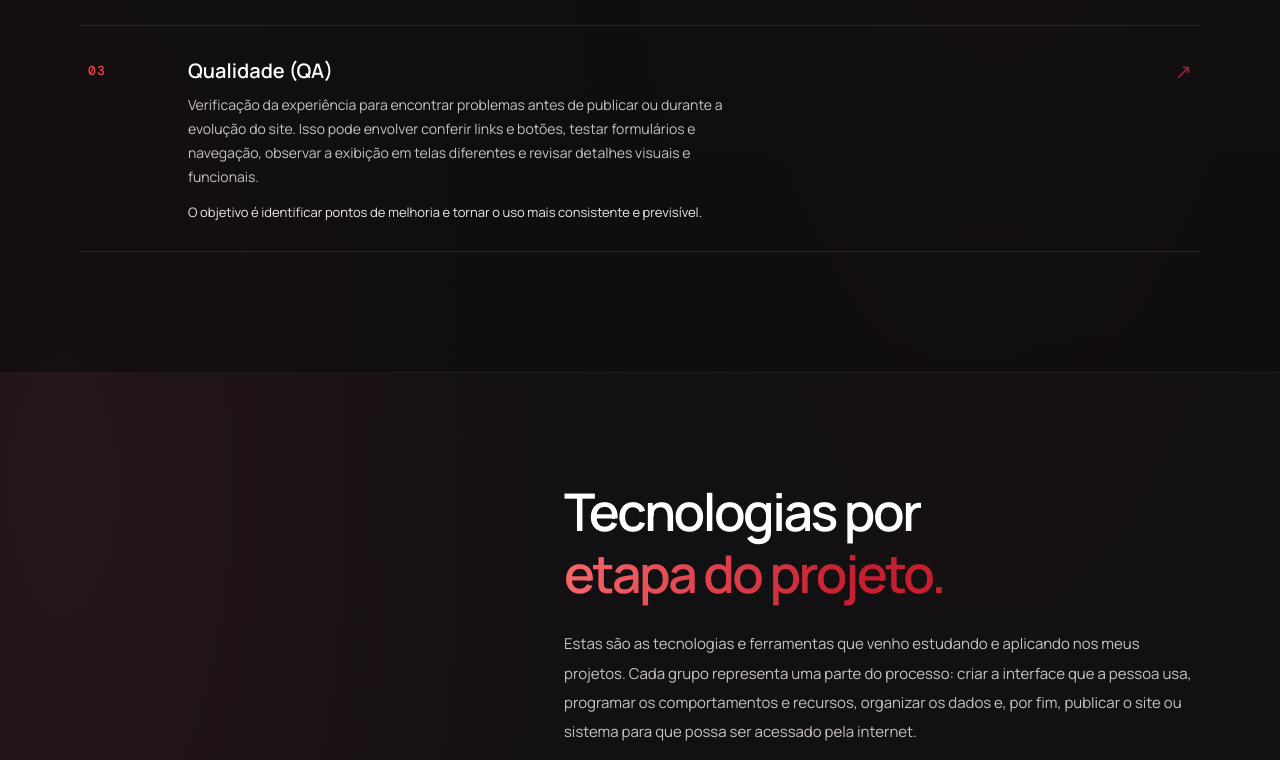
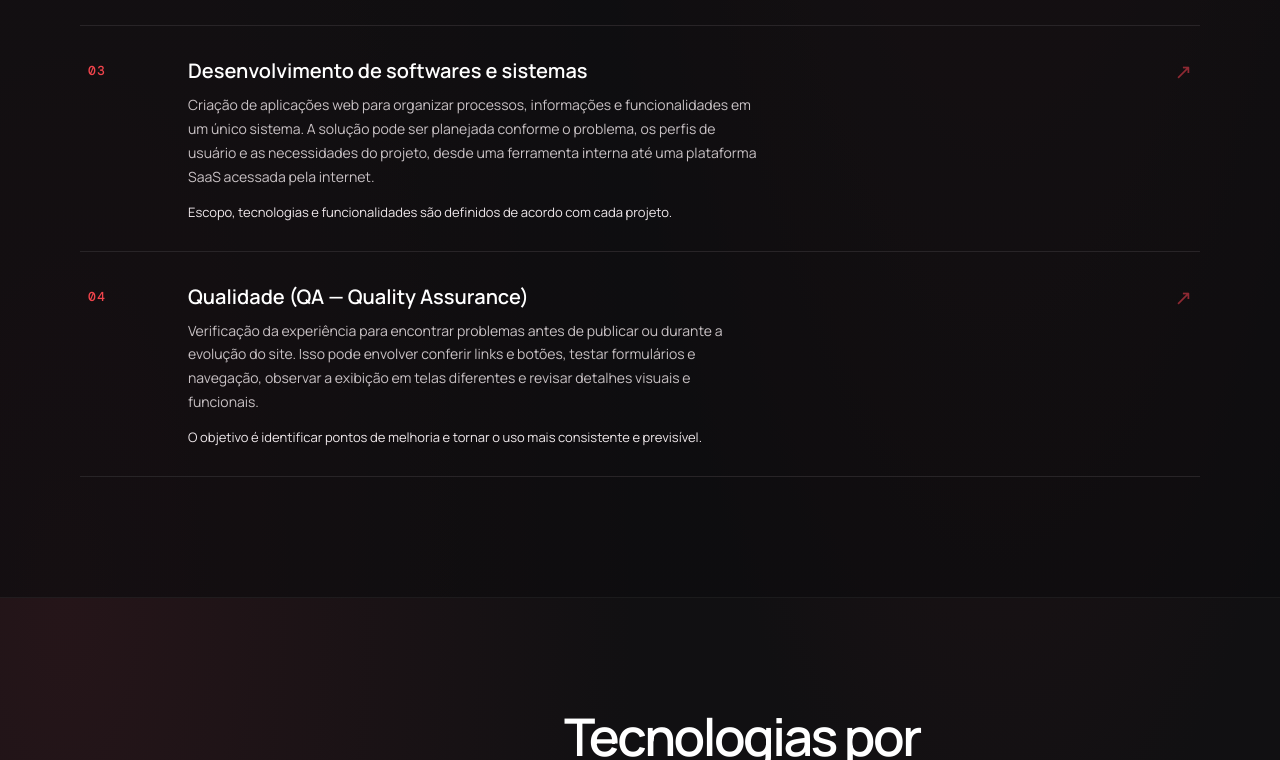
Before and after one commit to luiss1n/lszdev, a website: page index.html in a window 1280 px wide. Shown: the part 2107-2867 px from the top of the page. Drawn offline with nearby package versions, Linux system fonts and the light colour scheme.

Commit message:
Add software and SaaS development service

```diff
--- a/index.html
+++ b/index.html
@@ -40,7 +40,8 @@
       <div class="service-list">
         <article class="service-row reveal"><span class="service-number">01</span><div><h3>Landing pages</h3><p>Uma página focada em apresentar um negócio, serviço ou produto com clareza. O trabalho pode incluir organização da mensagem, hierarquia visual, seções de apresentação, benefícios e chamada para ação. A página é adaptada para celular e desktop, com navegação simples para que a pessoa encontre as informações e saiba como entrar em contato.</p><p class="service-detail">Ideal para: divulgar um serviço, apresentar uma oferta ou criar uma presença online para um negócio.</p></div><span class="service-symbol" aria-hidden="true">↗</span></article>
         <article class="service-row reveal"><span class="service-number">02</span><div><h3>Desenvolvimento web</h3><p>Construção de páginas e experiências web a partir das necessidades e do conteúdo do projeto. O processo passa por entender o objetivo, estruturar as informações, implementar a interface e ajustar o comportamento em diferentes tamanhos de tela.</p><p class="service-detail">O foco é entregar uma experiência responsiva, fácil de navegar e coerente com a identidade do projeto.</p></div><span class="service-symbol" aria-hidden="true">↗</span></article>
-        <article class="service-row reveal"><span class="service-number">03</span><div><h3>Qualidade (QA)</h3><p>Verificação da experiência para encontrar problemas antes de publicar ou durante a evolução do site. Isso pode envolver conferir links e botões, testar formulários e navegação, observar a exibição em telas diferentes e revisar detalhes visuais e funcionais.</p><p class="service-detail">O objetivo é identificar pontos de melhoria e tornar o uso mais consistente e previsível.</p></div><span class="service-symbol" aria-hidden="true">↗</span></article>
+        <article class="service-row reveal"><span class="service-number">03</span><div><h3>Desenvolvimento de softwares e sistemas</h3><p>Criação de aplicações web para organizar processos, informações e funcionalidades em um único sistema. A solução pode ser planejada conforme o problema, os perfis de usuário e as necessidades do projeto, desde uma ferramenta interna até uma plataforma SaaS acessada pela internet.</p><p class="service-detail">Escopo, tecnologias e funcionalidades são definidos de acordo com cada projeto.</p></div><span class="service-symbol" aria-hidden="true">↗</span></article>
+        <article class="service-row reveal"><span class="service-number">04</span><div><h3>Qualidade (QA — Quality Assurance)</h3><p>Verificação da experiência para encontrar problemas antes de publicar ou durante a evolução do site. Isso pode envolver conferir links e botões, testar formulários e navegação, observar a exibição em telas diferentes e revisar detalhes visuais e funcionais.</p><p class="service-detail">O objetivo é identificar pontos de melhoria e tornar o uso mais consistente e previsível.</p></div><span class="service-symbol" aria-hidden="true">↗</span></article>
       </div>
     </div></section>
     <section class="stack-section section wrap" id="stacks">
```
Also changed, not shown: README.md.
